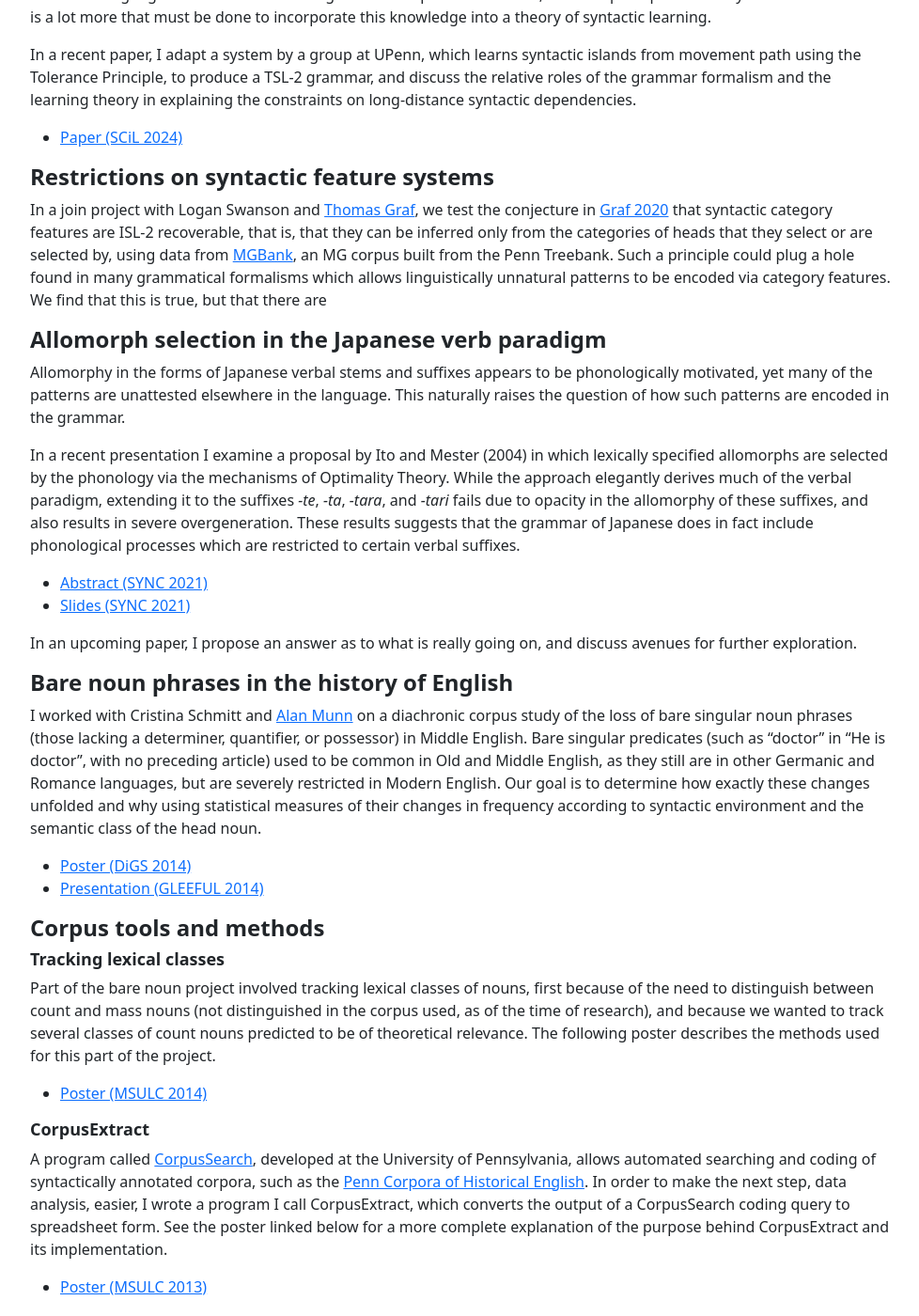
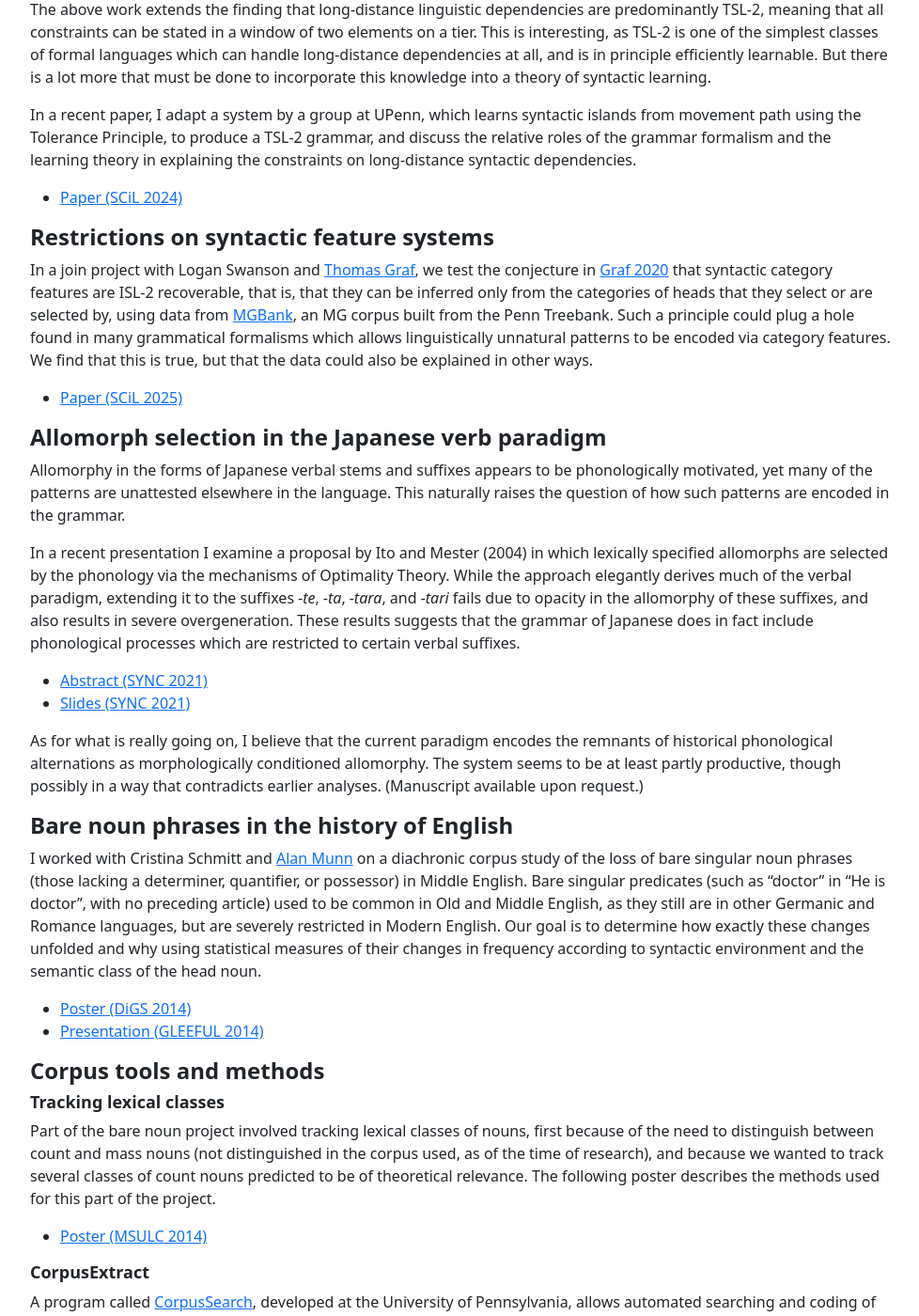
Before and after one commit to khanson679/khanson679.github.io, a Jekyll site: the page built from research.md, in a window 1280 px wide and 1400 px high, scrolled down 1768 px. Shown: the whole window at 94% size, without its empty margins (150-1128 px from the left). Built offline with Jekyll 4.4.1, drawn with Linux system fonts in a browser that asks for light colours; some of the changed text lies outside the part shown.

Commit message:
Update, add dissertation, paper links.

```diff
--- a/research.md
+++ b/research.md
@@ -15,6 +15,9 @@
 
 Among the various subregular classes, **TSL (tier-based strictly local)** seems to be the upper bound for most individual dependencies.
 My current work argues that case and agreement dependencies are TSL-2, which means that all constraints can be stated in a window of two elements on a tier of salient elements, and that this provides an explanation of several key properties of their formal typology.
+
+My [dissertation](/research/dissertation) provides a recent snapshot of my thinking on this topic.
+Also see my [2026 review article](/files/hanson-2026-islands.pdf) on syntactic islands and related locality phenomena.
 
 ### Agreement
 
@@ -95,10 +98,9 @@
 
 ## Restrictions on syntactic feature systems
 
-In a join project with Logan Swanson and [Thomas Graf][graf], we test the conjecture in [Graf 2020][graf2020-curbing] that syntactic category features are ISL-2 recoverable, that is, that they can be inferred only from the categories of heads that they select or are selected by, using data from [MGBank][mgbank], an MG corpus built from the Penn Treebank. Such a principle could plug a hole found in many grammatical formalisms which allows linguistically unnatural patterns to be encoded via category features. We find that this is true, but that there are
+In a join project with Logan Swanson and [Thomas Graf][graf], we test the conjecture in [Graf 2020][graf2020-curbing] that syntactic category features are ISL-2 recoverable, that is, that they can be inferred only from the categories of heads that they select or are selected by, using data from [MGBank][mgbank], an MG corpus built from the Penn Treebank. Such a principle could plug a hole found in many grammatical formalisms which allows linguistically unnatural patterns to be encoded via category features. We find that this is true, but that the data could also be explained in other ways.
 
-
-
+- [Paper (SCiL 2025)](/files/swanson-etal-2025-categories.pdf)
 
 [graf]: https://thomasgraf.net
 [graf2020-curbing]: https://aclanthology.org/2020.scil-1.27/
@@ -115,7 +117,11 @@
 * [Abstract (SYNC 2021)](/files/hanson-sync2021-jpnvb-abstract.pdf)
 * [Slides (SYNC 2021)](/files/hanson-sync2021-jpnvb-pres.pdf)
 
-In an upcoming paper, I propose an answer as to what is really going on, and discuss avenues for further exploration.
+<!-- In an upcoming paper, I propose an answer as to what is really going on, and discuss avenues for further exploration. -->
+
+As for what is really going on, I believe that the current paradigm encodes the remnants of historical phonological alternations as morphologically conditioned allomorphy.
+The system seems to be at least partly productive, though possibly in a way that contradicts earlier analyses.
+(Manuscript available upon request.)
 
 
 ## Bare noun phrases in the history of English
```
Also changed, not shown: other parts of research.md (+2 -2 lines).
